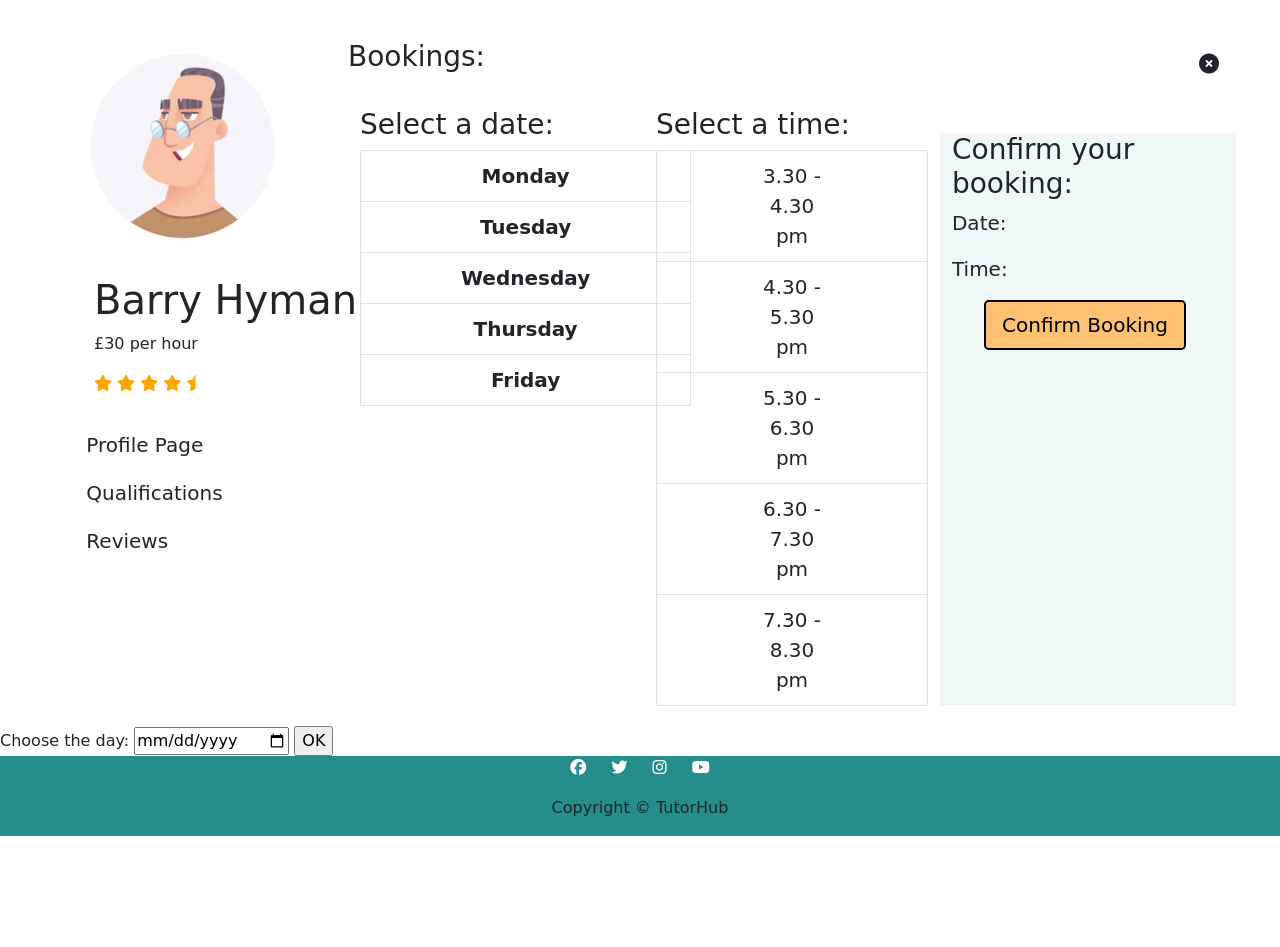
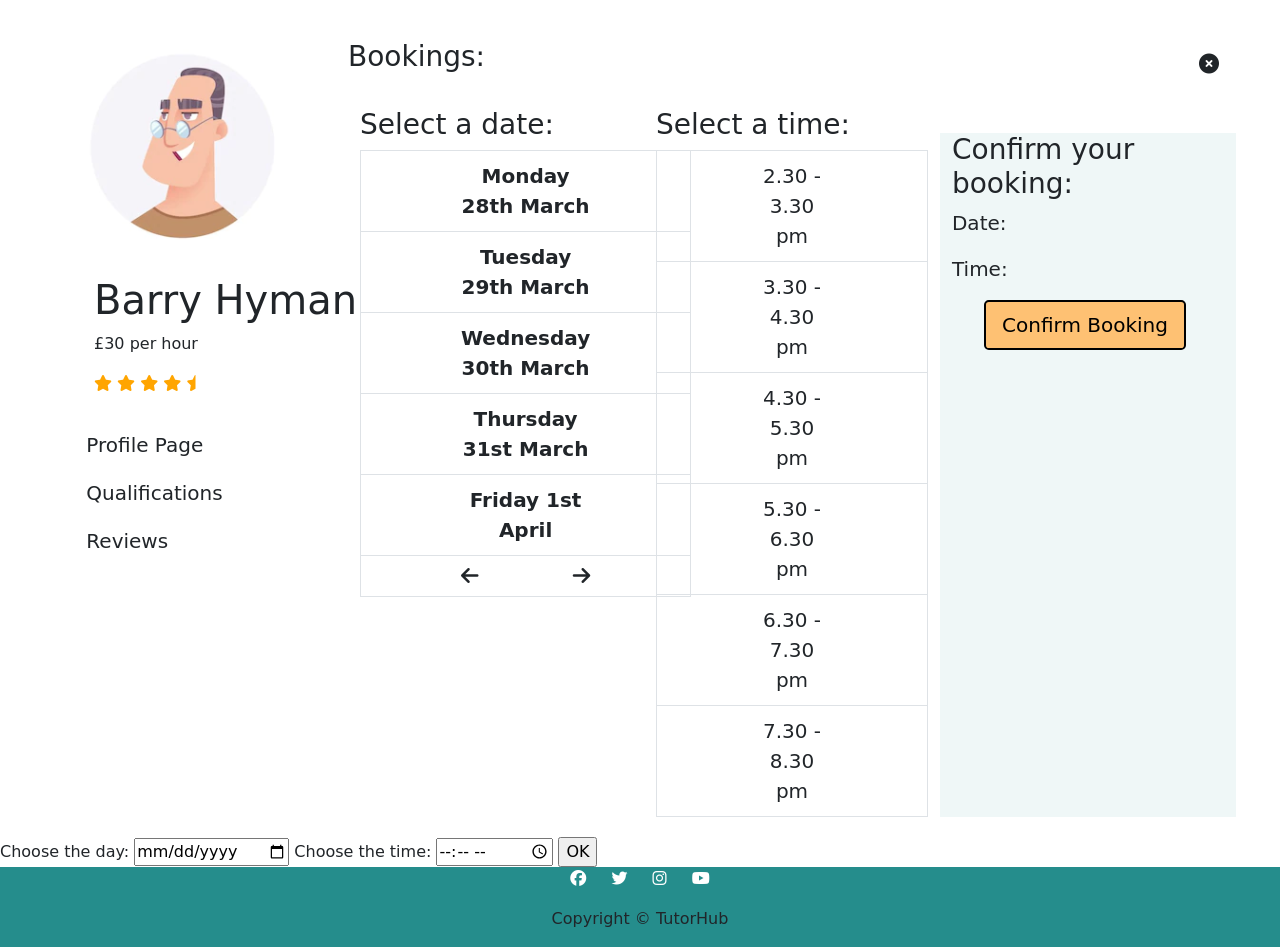
Before and after one commit to sophiebatten123/Tutoring-Hub, a Django app: page /tutors/tutor_one/ in a window 1280 px wide. Shown: the part 56-1003 px from the top of the page. Before the commit the page ends 892 px from the top, so only its background shows below. Run offline with Django 3.2, Linux system fonts and the light colour scheme; lists and menus that the app fills with data are empty; some libraries are stand-ins or nearby versions; some web fonts are replaced.

Commit message:
Initial booking backend functionality has been added via javascript

```diff
--- a/static/css/style.css
+++ b/static/css/style.css
@@ -205,16 +205,24 @@ th, td {
 }
 /* ............................................... Bookings Sections */
 
-.time-slot:hover {
-    cursor: pointer;
-}
-
 .hidden-mon {
     display: none;
 }
 
 .table {
     padding: 10px 100px;
+}
+
+.table:hover {
+    cursor: pointer;
+}
+
+#left {
+    float: left;
+}
+
+#right {
+    float: right;
 }
 
 /* ............................................... Footer styling */
--- a/static/js/tutor.js
+++ b/static/js/tutor.js
@@ -7,6 +7,7 @@ document.addEventListener("DOMContentLoaded", () => {
     document.getElementById("qualifications-btn").addEventListener("click", openQualifications);
     document.getElementById("qualifications").style.display="none";
     document.getElementById("exit-booking").addEventListener("click", closeBooking);
+    document.getElementById("confirm-btn").addEventListener("click", confirmBooking)
 
     function openBooking() {
         document.getElementById("bookings").style.display="block";
@@ -41,7 +42,7 @@ function selectDate(){
     var date = document.getElementsByClassName("day-slot");
     var confirmDay = document.getElementById("confirm-date");
 
-    for (var i=0; i < date.length; i++) {
+    for (i=0; i < date.length; i++) {
         date[i].style.backgroundColor = "white";
         date[i].addEventListener("click", function(event) {
             squareClicked = event.target;
@@ -64,3 +65,15 @@ function selectTime(){
         })
     }
 }
+
+function confirmBooking(event){
+    var confirmDate = document.getElementById("confirm-date");
+    var confirmTime = document.getElementById("confirm-time");
+
+    if (confirmDate.innerHTML === '' || confirmTime.innerHTML === '') {
+        alert("Please select a date and time");
+    } else {
+        console.log(confirmDate.innerHTML);
+        console.log(confirmTime.innerHTML);
+    }
+}
--- a/tutorprofile/templates/tutorprofile/tutor_one.html
+++ b/tutorprofile/templates/tutorprofile/tutor_one.html
@@ -72,25 +72,31 @@
                     <h3>Select a date:</h3>
                     <table class="center">
                         <tr>
-                            <th class="day-slot table" onclick="selectDate()">Monday</th>
+                            <th class="day-slot table" onclick="selectDate()">Monday 28th March</th>
                         </tr>
                         <tr>
-                            <th class="day-slot table" onclick="selectDate()">Tuesday</th>
+                            <th class="day-slot table" onclick="selectDate()">Tuesday 29th March</th>
                         </tr>
                         <tr>
-                            <th class="day-slot table" onclick="selectDate()">Wednesday</th>
+                            <th class="day-slot table" onclick="selectDate()">Wednesday 30th March</th>
                         </tr>
                         <tr>
-                            <th class="day-slot table" onclick="selectDate()">Thursday</th>
+                            <th class="day-slot table" onclick="selectDate()">Thursday 31st March</th>
                         </tr>
                         <tr>
-                            <th class="day-slot table" onclick="selectDate()">Friday</th>
+                            <th class="day-slot table" onclick="selectDate()">Friday 1st April</th>
+                        </tr>
+                        <tr>
+                            <th class="table"><i class="fa-solid fa-arrow-left" id="left"></i><i class="fa-solid fa-arrow-right" id="right"></i></th>
                         </tr>
                     </table>
                 </div>
                 <div class="col-4">
                     <h3>Select a time:</h3>
                     <table class="center">
+                        <tr>
+                            <td class="time-slot table" onclick="selectTime()">2.30 - 3.30 pm</td>
+                        </tr>
                         <tr>
                             <td class="time-slot table" onclick="selectTime()">3.30 - 4.30 pm</td>
                         </tr>
@@ -108,7 +114,7 @@
                         </tr>
                     </table>
                 </div>
-                <div class="col-4 confirm-booking">
+                <div class="col-4 confirm-booking" id="confirm">
                     <h3>Confirm your booking:</h3>
                     <p>Date: <span id="confirm-date"></span></p>
                     <p>Time: <span id="confirm-time"></span></p>
@@ -126,6 +132,8 @@
         {% csrf_token %}
         <label for="day">Choose the day: </label>
         <input id="day" type="date" name="day">
+        <label for="time">Choose the time: </label>
+        <input id="time" type="time" name="time">
         <input type="submit" value="OK">
     </form>
 </div>
```
